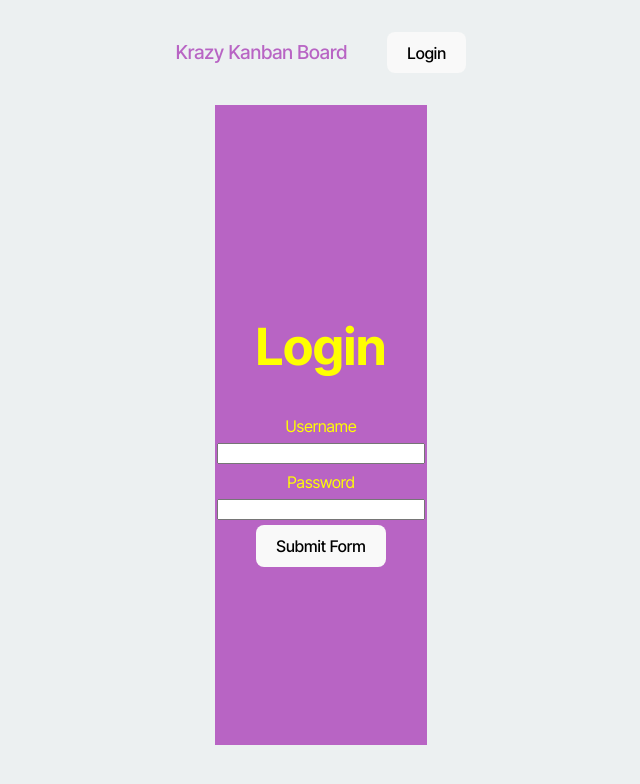
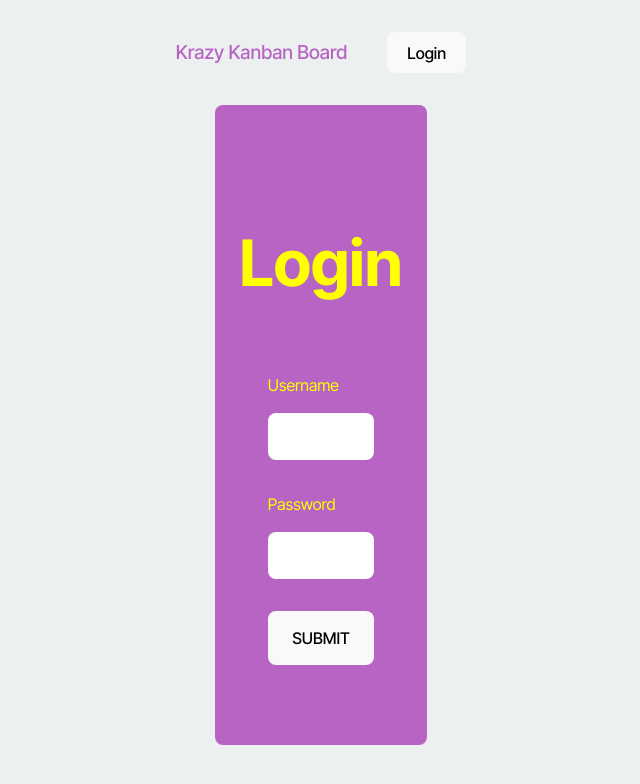
Before and after one commit to RubenDguez/kanban-board, a React (Vite) app in the folder client/: page /login in a window 1280 px wide. Shown: the top 784 px of the page, without its empty margins (319-959 px from the left). Built offline with nearby package versions, Linux system fonts and the light colour scheme.

Commit message:
update: login form now unsing ref instead of use state

```diff
--- a/client/src/index.css
+++ b/client/src/index.css
@@ -184,35 +184,54 @@ tbody tr:nth-child(odd) {
   width: 60%;
   height: 80%;
   background-color: #b864c4;
+  border-radius: 8px;
   margin: auto;
   display: flex;
   flex-direction: column;
   justify-content: center;
   align-items: center;
+  gap: 2rem;
 }
 
-.form > h1, .form > label {
+.form > h1 {
+  font-size: 4rem;
+}
+
+.form > h1, label {
   color: yellow;
 }
 
-.form > input {
-  width: 200px;
-
+form > .form-field {
+  display: flex;
+  flex-direction: column;
+  width: 50%;
 }
 
-.form > label {
-  margin-top: 2.5%;
-  margin-bottom: 2.5%;
+.form-field > input {
+  border: none;
+  border-radius: 0.5rem;
+  padding: 1rem;
+  margin: 1rem 0px 0px 0px;
 }
 
-.form button {
-  margin-top: 2.5%;
+.form > .form-action {
+  width: 50%;
 }
 
-.form textarea {
-  resize: both;
-  min-height: 30px;
-  min-width: 30px;
+.form-action > button {
+  width: 100%;
+  text-transform: uppercase;
+  padding: 1rem;
+}
+
+.form > .error-message {
+  background-color: #213547;
+  width: 80%;
+  text-align: center;
+  color: tomato;
+  font-size: 1.25rem;
+  padding: 1rem;
+  border-radius: 0.5rem;
 }
 
 .editBtn {
--- a/client/src/pages/Login.tsx
+++ b/client/src/pages/Login.tsx
@@ -1,55 +1,52 @@
-import { useState, FormEvent, ChangeEvent } from "react";
+import { useState, FormEvent, useRef } from 'react';
 
 import Auth from '../utils/auth';
-import { login } from "../api/authAPI";
+import { login } from '../api/authAPI';
 
 const Login = () => {
-  const [loginData, setLoginData] = useState({
-    username: '',
-    password: ''
-  });
-
-  const handleChange = (e: ChangeEvent<HTMLInputElement | HTMLSelectElement>) => {
-    const { name, value } = e.target;
-    setLoginData({
-      ...loginData,
-      [name]: value
-    });
-  };
+  const [error, setError] = useState('');
+  const usernameRef = useRef<HTMLInputElement>(null);
+  const passwordRef = useRef<HTMLInputElement>(null);
+  const formRef = useRef<HTMLFormElement>(null);
 
   const handleSubmit = async (e: FormEvent) => {
     e.preventDefault();
+    const username = usernameRef.current?.value || '';
+    const password = passwordRef.current?.value || '';
+
     try {
-      const data = await login(loginData);
-      Auth.login(data.token);
+      const data = await login({ username, password });
+
+      if (Object.keys(data).includes('token')) Auth.login(data.token);
+      else throw new Error('Failed to login');
     } catch (err) {
-      console.error('Failed to login', err);
+      const ERROR = err as Error;
+      setError(ERROR.message);
+    } finally {
+      formRef.current?.reset();
+      usernameRef.current?.focus();
     }
   };
 
   return (
-    <div className='container'>
-      <form className='form' onSubmit={handleSubmit}>
+    <div className="container">
+      <form ref={formRef} className="form" onSubmit={handleSubmit}>
         <h1>Login</h1>
-        <label >Username</label>
-        <input
-          type='text'
-          name='username'
-          value={loginData.username || ''}
-          onChange={handleChange}
-        />
-      <label>Password</label>
-        <input
-          type='password'
-          name='password'
-          value={loginData.password || ''}
-          onChange={handleChange}
-        />
-        <button type='submit'>Submit Form</button>
+        {error !== '' && <h2 className="error-message">{error}</h2>}
+        <div className="form-field">
+          <label htmlFor="username">Username</label>
+          <input ref={usernameRef} type="text" id="username" name="username" />
+        </div>
+        <div className="form-field">
+          <label htmlFor="password">Password</label>
+          <input ref={passwordRef} type="password" id="password" name="password" />
+        </div>
+        <div className="form-action">
+          <button type="submit">Submit</button>
+        </div>
       </form>
     </div>
-
-  )
+  );
 };
 
 export default Login;
```
